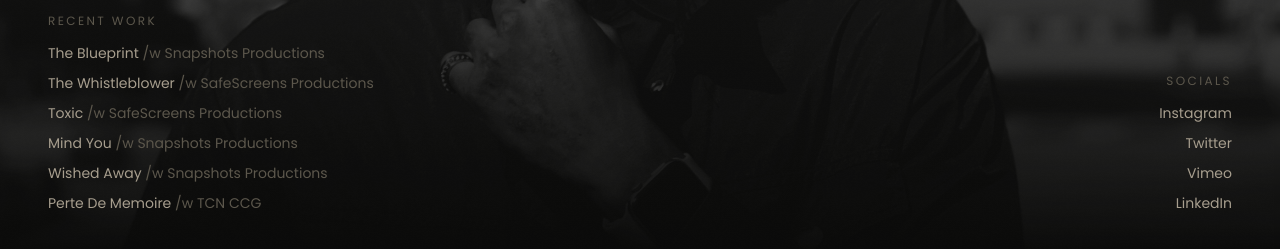
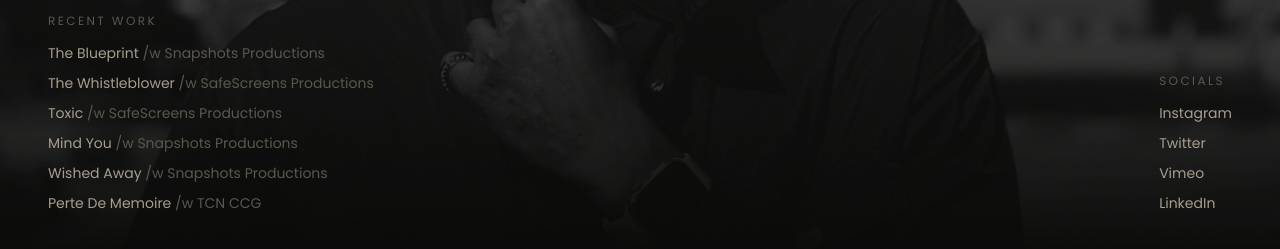
Before and after one commit to Justina18/rukkyman, a React (Vite) app: page / in a window 1280 px wide. Shown: the part 545-794 px from the top of the page. Built offline with nearby package versions, Linux system fonts and the light colour scheme.

Commit message:
Netlify opimization

```diff
--- a/src/pages/Home.tsx
+++ b/src/pages/Home.tsx
@@ -97,11 +97,7 @@ function Hero({ introDone }: HeroProps) {
         </div>
 
         <div className="flex flex-col gap-10 sm:flex-row sm:items-end sm:justify-between">
-          <motion.div
-            initial={{ opacity: 0, y: 10 }}
-            animate={introDone ? { opacity: 1, y: 0 } : { opacity: 0, y: 10 }}
-            transition={{ duration: 0.7, ease: "easeOut", delay: 0.22 }}
-          >
+          <div>
             <p className="mb-3 font-body text-xs uppercase tracking-[0.2em] text-paper-faint">
               Recent Work
             </p>
@@ -120,14 +116,9 @@ function Hero({ introDone }: HeroProps) {
                 </li>
               ))}
             </ul>
-          </motion.div>
+          </div>
 
-          <motion.div
-            initial={{ opacity: 0, y: 10 }}
-            animate={introDone ? { opacity: 1, y: 0 } : { opacity: 0, y: 10 }}
-            transition={{ duration: 0.7, ease: "easeOut", delay: 0.32 }}
-            className="sm:text-right"
-          >
+          <div>
             <p className="mb-3 font-body text-xs uppercase tracking-[0.2em] text-paper-faint">
               Socials
             </p>
@@ -143,7 +134,7 @@ function Hero({ introDone }: HeroProps) {
                 </li>
               ))}
             </ul>
-          </motion.div>
+          </div>
         </div>
       </div>
     </section>
```
Also changed, not shown: 12 other files (tests, documents, lock files or other folders).
